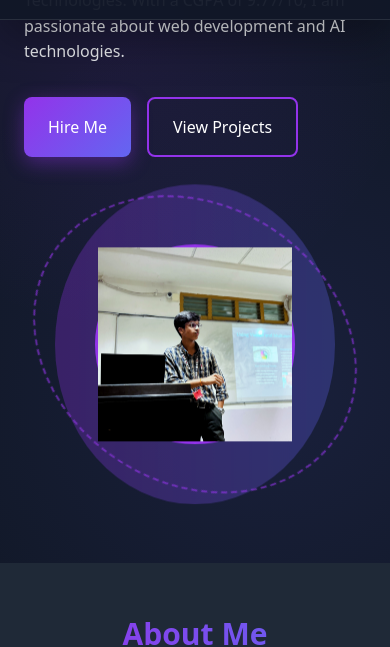
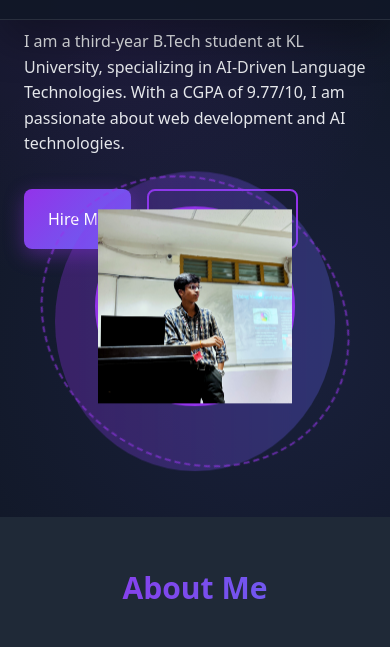
Before and after one commit to Beshwanthsai/PORTFOLIO, a website: page index.html in a window 390 px wide. Shown: the part 407-1054 px from the top of the page. Drawn offline with nearby package versions, Linux system fonts and the light colour scheme.

Commit message:
Fix hero section with perfect circle centering and restore animations

```diff
--- a/style.css
+++ b/style.css
@@ -179,17 +179,19 @@ img {
 }
 
 .profile-image {
-  margin-top: 30px;
-  width: 300px;
-  height: 300px;
-  max-width: 300px;
-  max-height: 300px;
+  margin: 0;
+  width: clamp(240px, 30vw, 360px);
+  height: clamp(240px, 30vw, 360px);
+  max-width: 100%;
   border-radius: 50%;
   object-fit: cover;
   border: 5px solid var(--primary-color);
-  z-index: 2;
-  /* aspect-ratio: 1; */ /* Removed for better browser compatibility */
-  /* animation: float 6s ease-in-out infinite; */
+  z-index: 1;
+  transition: all 0.3s ease;
+  position: absolute;
+  top: 50%;
+  left: 50%;
+  transform: translate(-50%, -50%);
 }
 
 .circle-bg {
@@ -200,18 +202,18 @@ img {
 
 
 .circle-1 {
-  width: 650px;
+  width: clamp(400px, 50vw, 650px);
   margin-top: 30px;
-  height: 650px;
+  height: clamp(400px, 50vw, 650px);
   background: linear-gradient(to right, var(--primary-color), var(--secondary-color));
   opacity: 0.3;
   /* animation: pulse 4s ease-in-out infinite; */
 }
 
 .circle-2 {
-   margin-top: 30px;
-  width: 680px;
-  height: 680px;
+  margin-top: 30px;
+  width: clamp(430px, 52vw, 680px);
+  height: clamp(430px, 52vw, 680px);
   border: 2px dashed var(--primary-color);
   opacity: 0.6;
   animation: spin 20s linear infinite;
@@ -219,6 +221,7 @@ img {
 
 .text-gradient {
   background: linear-gradient(to right, var(--primary-color), var(--secondary-color));
+  background-clip: text;
   -webkit-background-clip: text;
   -webkit-text-fill-color: transparent;
 }
@@ -230,6 +233,7 @@ img {
   text-align: center;
   margin-bottom: 0.5rem;
   background: linear-gradient(to right, var(--primary-color), var(--secondary-color));
+  background-clip: text;
   -webkit-background-clip: text;
   -webkit-text-fill-color: transparent;
 }
@@ -964,22 +968,26 @@ img {
   }
 
   .profile-image {
-    width: 250px !important;
-    height: 250px !important;
-    max-width: 250px !important;
-    max-height: 250px !important;
+    width: clamp(200px, 45vw, 320px) !important;
+    height: clamp(200px, 45vw, 320px) !important;
+    max-width: 100% !important;
     border-radius: 50% !important;
     object-fit: cover !important;
+    margin: 0 !important;
+    position: absolute !important;
+    top: 50% !important;
+    left: 50% !important;
+    transform: translate(-50%, -50%) !important;
   }
 
   .circle-1 {
-    width: 320px;
-    height: 320px;
+    width: clamp(300px, 70vw, 400px);
+    height: clamp(300px, 70vw, 400px);
   }
 
   .circle-2 {
-    width: 340px;
-    height: 340px;
+    width: clamp(320px, 75vw, 430px);
+    height: clamp(320px, 75vw, 430px);
   }
 
   .about-image-container {
@@ -1013,13 +1021,13 @@ img {
   }
 
   .circle-1 {
-    width: 480px;
-    height: 480px;
+    width: clamp(320px, 35vw, 480px);
+    height: clamp(320px, 35vw, 480px);
   }
 
   .circle-2 {
-    width: 500px;
-    height: 500px;
+    width: clamp(340px, 37vw, 500px);
+    height: clamp(340px, 37vw, 500px);
   }
 
   .about-image-container {
```
